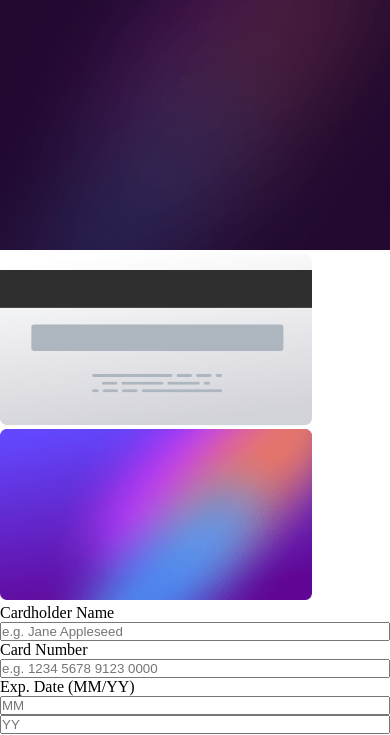
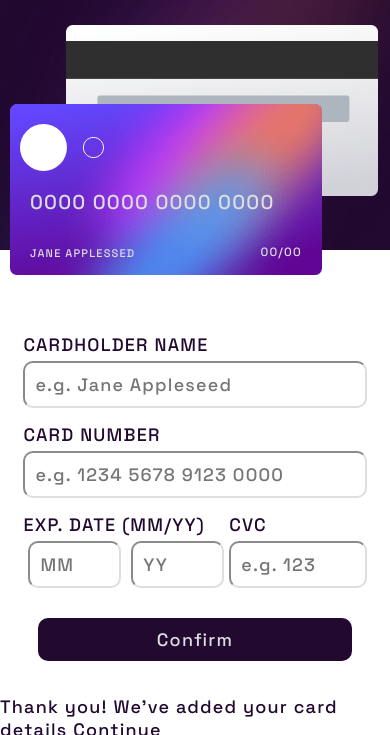
Before and after one commit to DarioValer/Formulario-Tarjeta-interactivo, a plain HTML site: page index.html in a window 390 px wide. Shown: the top 735 px of the page. Drawn offline with Linux system fonts and the light colour scheme.

Commit message:
Dia 2 - Aplicación de estilos y modificacion de vista de las tarjetas en Mobile First

```diff
--- a/index.html
+++ b/index.html
@@ -10,23 +10,43 @@
 <body>
   <main>
     <div class="card-and-bg-main">
+
       <img src="images\bg-main-mobile.png" alt="" class="bg-main-mobile">
       <img src="images\bg-main-desktop.png" alt="" class="bg-main-desktop">
       <img src="images\bg-card-back.png" alt="" class="bg-card-back">
-      <img src="images\bg-card-front.png" alt="" class="bg-card-front">
+      <div class="bg-card-front">
+        <img src="images\bg-card-front.png" alt="">
+        <svg class="icono" width="84" height="47" fill="none" xmlns="http://www.w3.org/2000/svg"><ellipse cx="23.478" cy="23.5" rx="23.478" ry="23.5" fill="#fff"/><path d="M83.5 23.5c0 5.565-4.507 10.075-10.065 10.075-5.559 0-10.065-4.51-10.065-10.075 0-5.565 4.506-10.075 10.065-10.075 5.558 0 10.065 4.51 10.065 10.075Z" stroke="#fff"/></svg>
+        <p class="number-front-card">0000 0000 0000 0000</p>
+        <p class="name-front-card">JANE APPLESSED</p>
+        <p class="exp-date-front-card">00/00</p>
+      </div>
+
+      <link rel="preconnect" href="https://fonts.googleapis.com">
+      <link rel="preconnect" href="https://fonts.gstatic.com" crossorigin>
+      <link href="https://fonts.googleapis.com/css2?family=Space+Grotesk:wght@500&display=swap" rel="stylesheet">
     </div>
-    <div>
+    <div class="campo">
       <form action="GET" class="block">
-        <label for="name">Cardholder Name</label>
+        <label for="name">CARDHOLDER NAME</label>
         <input type="text" name="" id="name" placeholder="e.g. Jane Appleseed">
-        <label for="cardNum">Card Number</label>
+        <label for="cardNum">CARD NUMBER</label>
         <input type="text" name="" id="cardNum" placeholder="e.g. 1234 5678 9123 0000">
-        <label for="">Exp. Date (MM/YY)</label>
-        <input type="text" name="" id="" placeholder="MM">
-        <input type="text" name="" id="" placeholder="YY">
-        <label for="code">CVC</label>
-        <input type="text" name="" id="code" placeholder="e.g. 123">
-        <button>Confirm</button>
+        <div class="date-cvc">
+          <div class="exp-date">
+            <label for="">EXP. DATE (MM/YY)</label>
+            <div class="mm-yy">
+              <input type="text" name="" id="" placeholder="MM">
+              <input type="text" name="" id="" placeholder="YY">
+            </div>
+          </div>
+          <div class="cvc">
+            <label for="code">CVC</label>
+            <input type="text" name="" id="code" placeholder="e.g. 123">
+          </div>
+        </div>
+
+        <button class="button">Confirm</button>
       </form>
     </div>
   </main>
--- a/styles.css
+++ b/styles.css
@@ -2,6 +2,15 @@
     box-sizing: border-box;
     margin: 0;
     padding: 0;
+    font-family: 'Space Grotesk', sans-serif;
+    font-size: 18px;
+    font-weight: 500;
+    color: hsl(278, 68%, 11%);
+    letter-spacing: 1.2px;
+}
+
+body{
+    background-color: hsl(0, 0%, 100%);
 }
 
 .attribution {
@@ -14,6 +23,8 @@
 .bg-main-mobile{
     height: 12%;
     width: 100%;
+    z-index: 1;
+    position: relative;
 }
 
 .bg-main-desktop{
@@ -22,19 +33,120 @@
 
 .bg-card-back{
     width: 80%;
-    position: relative;
-    top: 0px;
+    position: absolute;
+    top: 25px;
+    right: 12px;
+    z-index: 2;
 }
 
 .bg-card-front{
     width: 80%;
-    position: relative;
+    position: absolute;
+    z-index: 10;
+    top: 104px;
+    left: 10px;
+}
+
+.bg-card-front img{
+    width: 100%;
+    height: 100%;
+}
+
+.icono{
+    position: absolute;
+    top: 20px;
+    left: 10px;
+    z-index: 10;
+}
+
+.number-front-card{
+    position: absolute;
+    top: 85px;
+    left: 20px;
+    font-size: 20px;
+    color: hsl(270, 3%, 87%);
+    width: 100%;
+    /*letter-spacing: 1px;*/
+}
+
+.name-front-card{
+    position: absolute;
+    color: hsl(270, 3%, 87%);
+    bottom: 20px;
+    left: 20px;
+    font-size: 11px;
+}
+
+.exp-date-front-card{
+    position: absolute;
+    color: hsl(270, 3%, 87%);
+    bottom: 20px;
+    right: 20px;
+    font-size: 12px;
+}
+
+
+.campo{
+    margin: 20% 6% 5% 6%;
+
 }
 
 .block{
     display: flex;
     justify-content: center;
     flex-direction: column;
+}
+
+.block input{
+
+    margin-top: 5px;
+    margin-bottom: 15px;
+    padding: 10px;
+    border-radius: 10px;
+    border-color: hsl(270, 3%, 87%);
+
+}
+
+.date-cvc{
+    display: flex;
+}
+
+.exp-date{
+    display: flex;
+    flex-direction: column;
+    width: 60%;
+}
+
+.mm-yy{
+    display: flex;
+    flex-direction: row;
+
+}
+
+.mm-yy input{
+    width: 50%;
+    margin: 5px;
+}
+
+.cvc {
+    display: flex;
+    flex-direction: column;
+    width: 40%;
+}
+
+.cvc input{
+    width: 100%;
+}
+
+
+
+.button{
+    border: none;
+    border-radius: 10px;
+    margin: 15px;
+    padding: 10px;
+    color: hsl(270, 3%, 87%);
+    background-color: hsl(278, 68%, 11%);
 }
 
 @media(min-width : 1024px){
```
